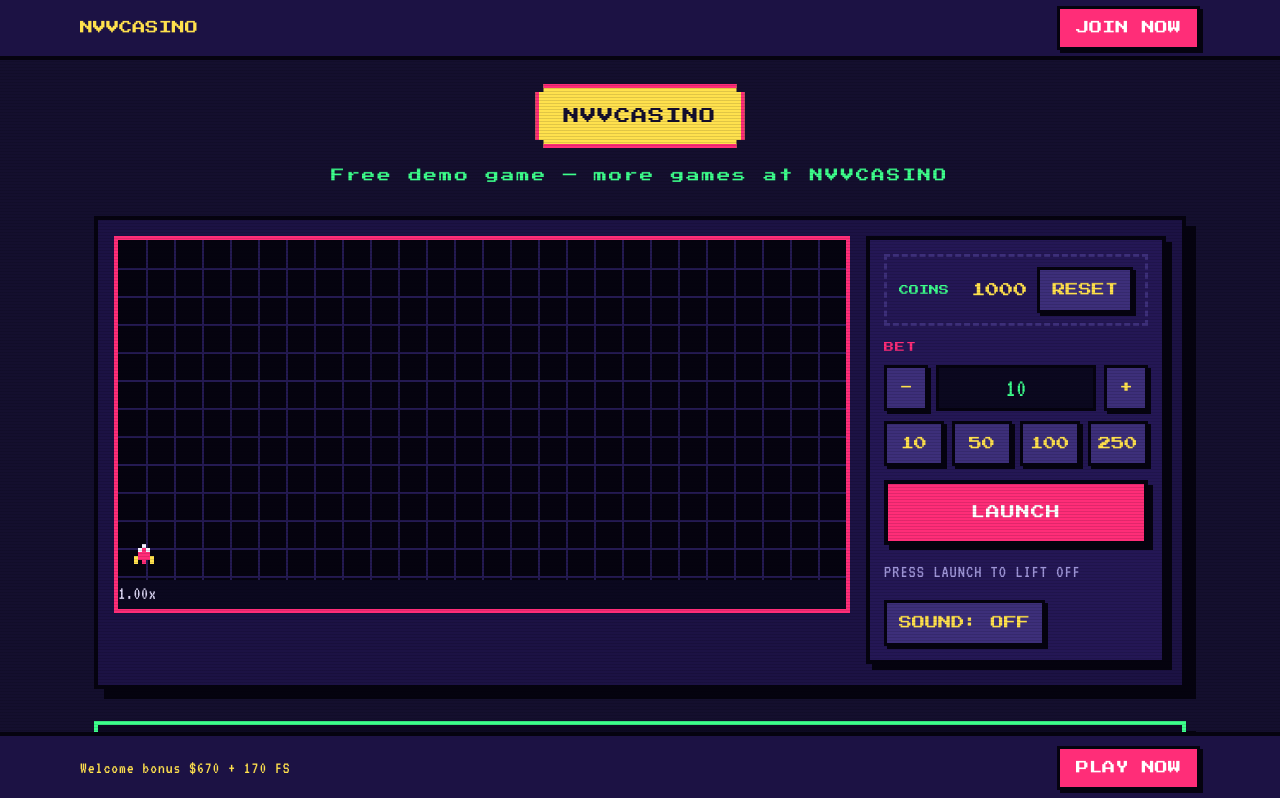
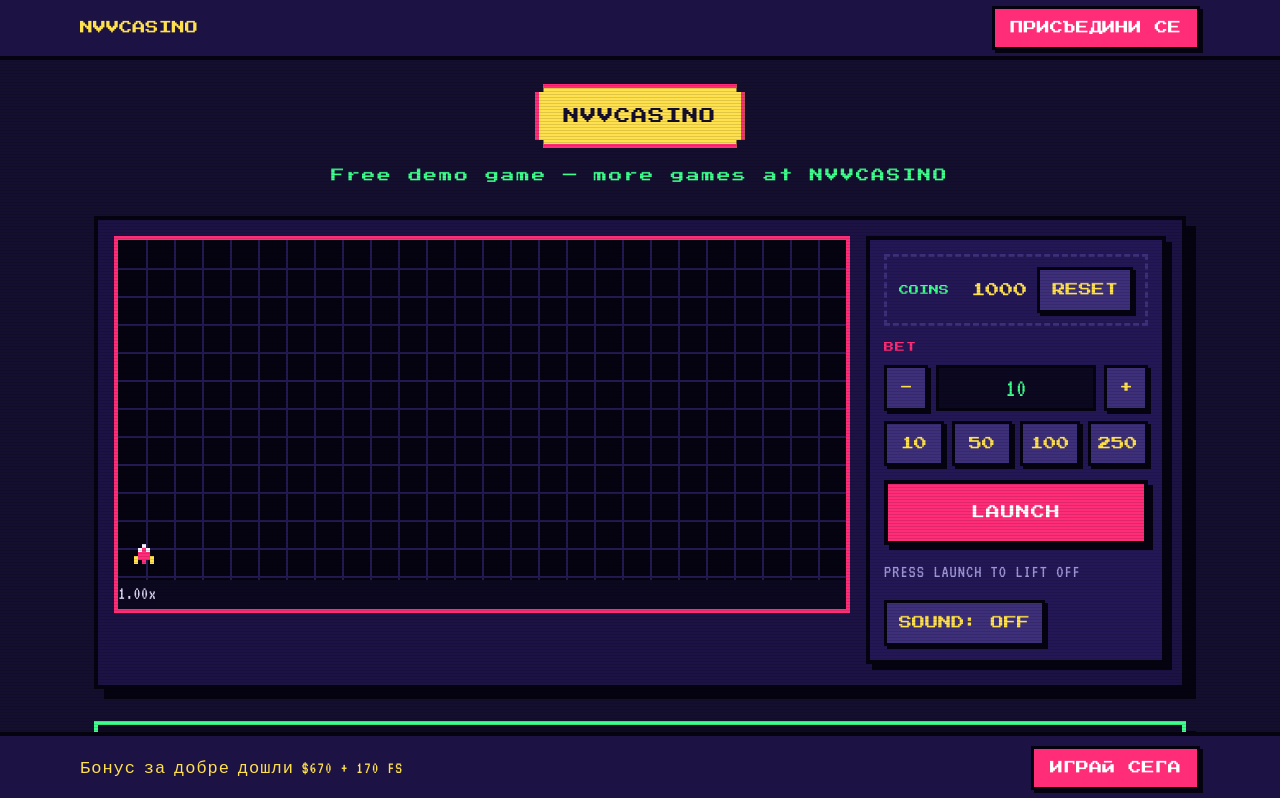
Before and after one commit to teriadhodkiewfga829/src-9a88b5b20bba, a plain HTML site: page index.html in a window 1280 px wide. Shown: the top 798 px of the page. Drawn offline with Linux system fonts and the light colour scheme.

Commit message:
Localize sticky CTA buttons (bg)

```diff
--- a/index.html
+++ b/index.html
@@ -279,11 +279,11 @@
 
     <div class="arc-coinbar-fc771399">
     <span class="arc-coinbar-tag-fc771399">NVVCASINO</span>
-    <a class="arc-coinbar-go-fc771399" data-cta="primary" href="https://nvvcasino-bg.com/" target="_blank" rel="noopener">Join now</a>
+    <a class="arc-coinbar-go-fc771399" data-cta="primary" href="https://nvvcasino-bg.com/" target="_blank" rel="noopener">Присъедини се</a>
 </div>
     <div class="arc-hopper-fc771399 arc-hopper-offer-fc771399" data-cta="bar">
-    <p class="arc-hopper-line-fc771399">Welcome bonus $670 + 170 FS</p>
-    <a class="arc-hopper-go-fc771399" data-cta="primary" href="https://nvvcasino-bg.com/" target="_blank" rel="noopener">Play now</a>
+    <p class="arc-hopper-line-fc771399">Бонус за добре дошли $670 + 170 FS</p>
+    <a class="arc-hopper-go-fc771399" data-cta="primary" href="https://nvvcasino-bg.com/" target="_blank" rel="noopener">Играй сега</a>
 </div>
 
     <script src="skin/crash.js" defer></script>
```
